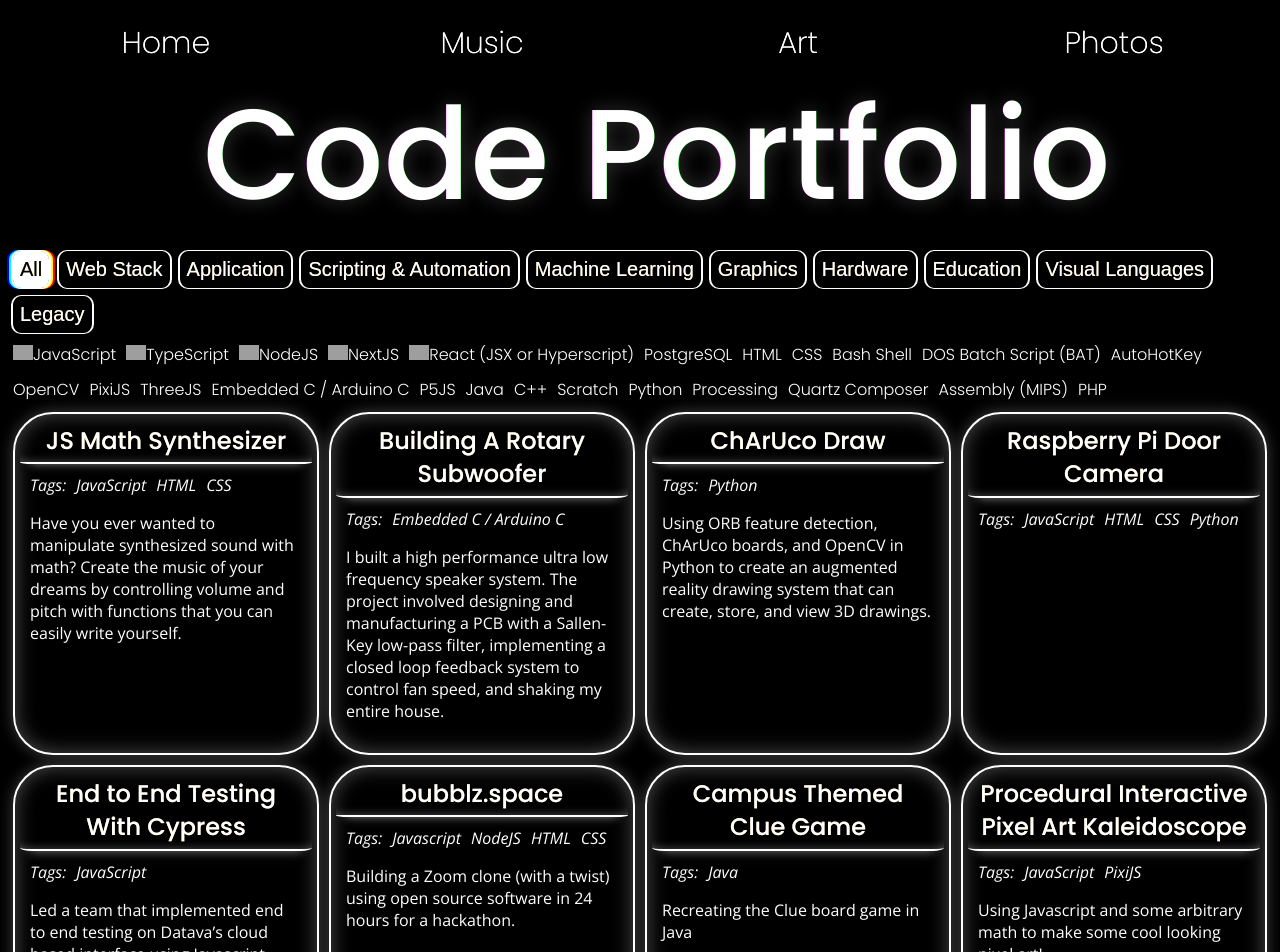
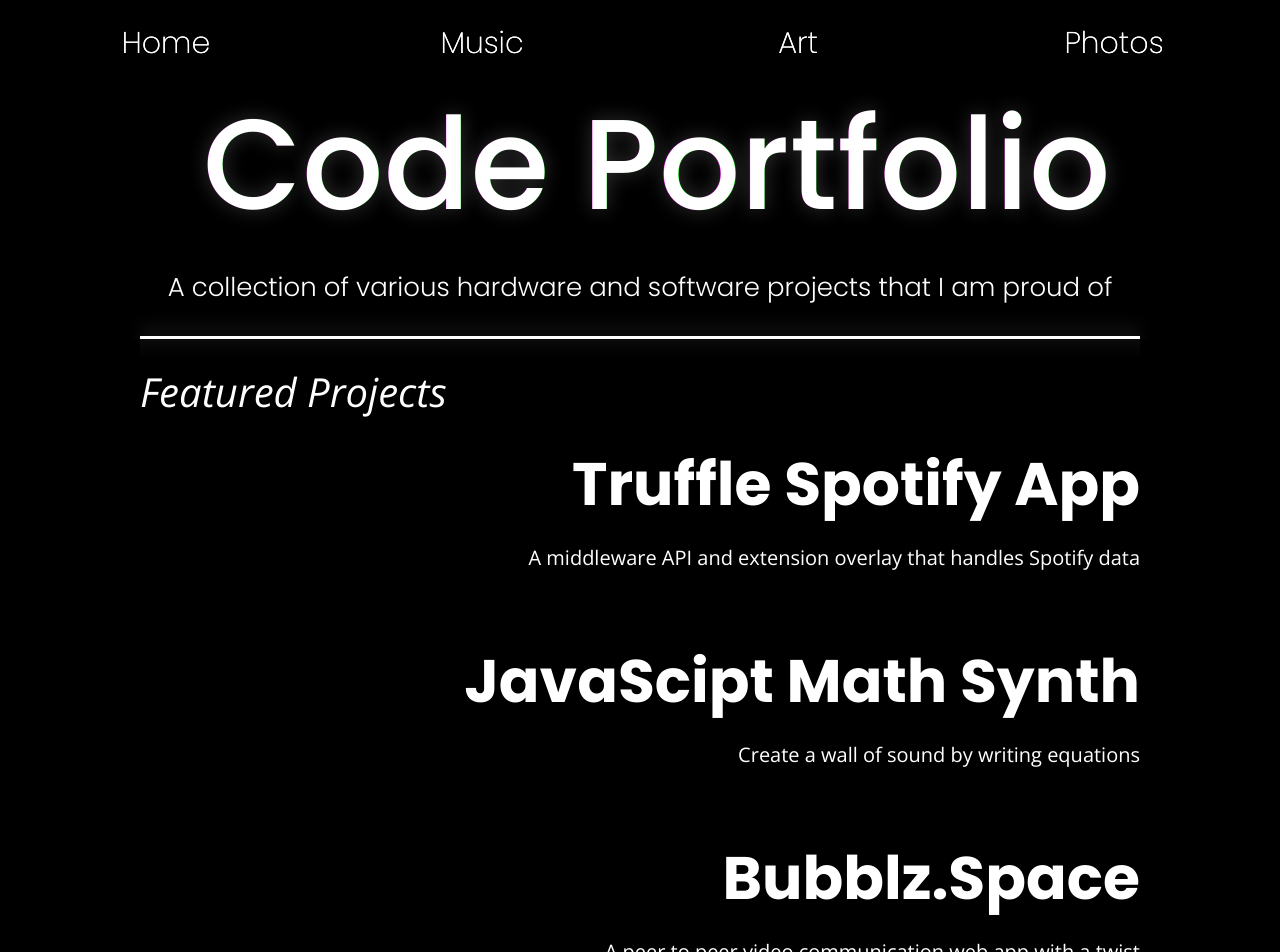
Before and after one commit to shanecranor/code-portfolio, a Next.js app: page /constants/projects in a window 1280 px wide. Shown: the top 952 px of the page. Built offline with nearby package versions, Linux system fonts and the light colour scheme; grey boxes are pictures that could not be loaded.

Commit message:
adding a featured projects section and fixing accessibility issues

```diff
--- a/pages/_app.js
+++ b/pages/_app.js
@@ -7,17 +7,26 @@ import './components/BigTitle.scss'
 import LanguagesAndProjects  from './components/LanguagesAndProjects';
 import './components/LanguagesAndProjects.scss'
 import './components/Project.scss'
+import About from './components/About';
+import './components/About.scss';
+import FeaturedProjects from './components/FeaturedProjects';
+import './components/FeaturedProjects.scss'
+export default function App(){
+    return (<>
+        <Head>
+            <title>Interactive Code Portfolio</title>
+            <link rel="icon" href="/favicon.ico" />
+        </Head>
 
-export default function App(){
-    return (
-        <div className="app-container">
-          <Head>
-            <title>Code Portfolio</title>
-            <link rel="icon" href="/favicon.ico" />
-          </Head>
-          <Navbar/>
+        <header>
+            <Navbar/>
+        </header>
+
+        <main>
             <BigTitle text="Code Portfolio"/>
-          <LanguagesAndProjects/>
-        </div>
-      )
+            <About/>
+            <FeaturedProjects/>
+            <LanguagesAndProjects/>
+        </main>
+    </>)
 }
--- /dev/null
+++ b/pages/components/About.js
@@ -0,0 +1,7 @@
+export default function About(){
+    return (
+    <section className="about-section">
+        <h2>A collection of various hardware and software projects that I am proud of</h2>
+    </section>
+    )
+}
--- /dev/null
+++ b/pages/components/About.scss
@@ -0,0 +1,8 @@
+.about-section{
+    h2 {
+        font-size: min(26px, 4.5vw);
+        text-align: center;
+        font-weight: 300;
+        padding: 0px 20px 10px 20px;
+    }
+}
--- a/pages/components/BigTitle.js
+++ b/pages/components/BigTitle.js
@@ -15,8 +15,8 @@ export default function BigTitle({text}){
     }
     //console.log(style)
     return(
-    <div className='big-title-container' style={style} >
+    <header className='big-title-container' style={style} >
         <div onMouseMove={handleMouseMove} className='big-title' data-text={text}> {text}</div>
-    </div>
+    </header>
     )
 }
--- a/pages/components/BigTitle.scss
+++ b/pages/components/BigTitle.scss
@@ -65,8 +65,8 @@
     > .big-title {
         font-family: 'Poppins', sans-serif;
         font-weight: 500;
-        padding-top: 10px;
-        padding-bottom: 15px;
+        padding-top: 20px;
+        padding-bottom: 5px;
         font-size: 10vw;
         @include RGBeffect;
     }
--- /dev/null
+++ b/pages/components/FeaturedProjects.js
@@ -0,0 +1,26 @@
+export default function FeaturedProjects(){
+    return (
+    <section className="featured-projects">
+        <header><h1>Featured Projects </h1></header>
+        <article className="project">
+            <header>Truffle Spotify App</header>
+            <p className="description">
+                A middleware API and extension overlay that handles Spotify data
+            </p>
+        </article>
+        <article className="project">
+            <header>JavaScipt Math Synth</header>
+            <p className="description">
+                Create a wall of sound by writing equations
+            </p>
+        </article>
+        <article className="project">
+            <header>Bubblz.Space</header>
+            <p className="description">
+                A peer to peer video communication web app with a twist
+            </p>
+        </article>
+        <header><h1>All Projects </h1></header>
+    </section>
+    )
+}
--- /dev/null
+++ b/pages/components/FeaturedProjects.scss
@@ -0,0 +1,40 @@
+.featured-projects{
+    width: 100%;
+    margin: 0 auto;
+    max-width: 1000px;
+    >header{
+        margin: 0px;
+        width: 100%;
+        box-shadow: 0px -3px 0px 0px white,
+                    inset 0px 25px 15px -17px rgba(white, 0.05),
+                    20px 0px 0px 0px rgba(black, 1),
+                    -20px 0px 0px 0px rgba(black, 1),
+                    0px -15px 15px 0px rgba(white, 0.05) ;
+        border-radius: 0;
+        h1 {
+            font-family: 'Open Sans';
+            font-size: 40px;
+            text-align: left;
+            font-style: italic;
+            font-weight: 400;
+            padding: 25px 0px 25px 0px; //max(15vw, 20px);
+            margin: 0px;
+        }
+    }
+    >.project{
+        text-align: right;
+        padding: 0px;
+        //padding: 0px max(15vw, 20px) 0px max(15vw, 20px);
+        >header{
+            font-size: min(60px, 10vw);
+            font-weight: 900;
+            line-height: min(80px, 10vw);
+        }
+        >.description{
+            font-family: 'Open Sans';
+            font-weight: 300;
+            font-size: 20px;
+        }
+        padding-bottom: 50px;
+    }
+}
--- a/pages/components/LanguagesAndProjects.js
+++ b/pages/components/LanguagesAndProjects.js
@@ -6,7 +6,7 @@ export default function LanguagesAndProjects(){
 	const [selected, setSelected] = useState('All')
 	const selectedProjects = getProjectsByLanguages(getLangsByCategory(selected).map(l=>l.language))
 	return(
-	<div className='main'>
+	<section className='all-projects'>
 	<section className='language-section'>
 			{/* <h1>Programming Languages & Libraries</h1> */}
 			<div className='category-buttons'>
@@ -22,13 +22,12 @@ export default function LanguagesAndProjects(){
 				</span>
 				))}
 			</div>
-
 	</section>
-	<section className='project-section'>
+	<section className='selected-projects'>
 		{selectedProjects.map((props) => (
 				<Project {...props}/>
 		))}
 	</section>
-	</div>
+	</section>
 	)
 }
--- a/pages/components/LanguagesAndProjects.scss
+++ b/pages/components/LanguagesAndProjects.scss
@@ -170,7 +170,7 @@
 }
 
 
-.project-section {
+.selected-projects {
 	display: grid;
 	@media screen and (max-width: 1200px){
 		grid-template-columns: 1fr 1fr 1fr;}
--- a/pages/components/Navbar.js
+++ b/pages/components/Navbar.js
@@ -7,10 +7,10 @@ const navbarLinks = {
 }
 export default function Navbar(){
     return (
-    <div className="navbar-container">
+    <nav className="navbar-container">
         {Object.entries(navbarLinks).map( ([text, url]) => (
         <Link href={url}><a className="nav-link">{text}</a></Link>
         ))}
-    </div>
+    </nav>
     )
 }
--- a/pages/components/Project.js
+++ b/pages/components/Project.js
@@ -20,20 +20,23 @@ export default function Project({eventName, year, title, summary, img, languages
 		"--t-b": (coords.y*coords.y+coords.x*coords.x)*10 +"px"
     }
 	return(
-	<div className='project-container'>
-		<div className='project-title-container'>
+	<article className='project-container'>
+		<header className='project-title-container'>
 			<h2 className='project-title'  style={style} onMouseMove={handleMouseMove} data-text={title}>{title}</h2>
-		</div>
+		</header>
 		<div className='project-contents'>
-			<div className='project-tags'>
+			<section className='project-tags'>
 				Tags:
 				{languages.map(lang => (
-					<span className='tag'>{lang}</span>
+					<span key={`${lang}tag`} className='tag'>
+						{lang}
+					</span>
 				))}
-			</div>
-			{/* {img ? <img src={img}/> : <></>} */}
-			<p className='project-summary'>{summary}</p>
+			</section>
+			<section className='project-summary'>
+				<p>{summary}</p>
+			</section>
 		</div>
-	</div>
+	</article>
 	)
 }
```
